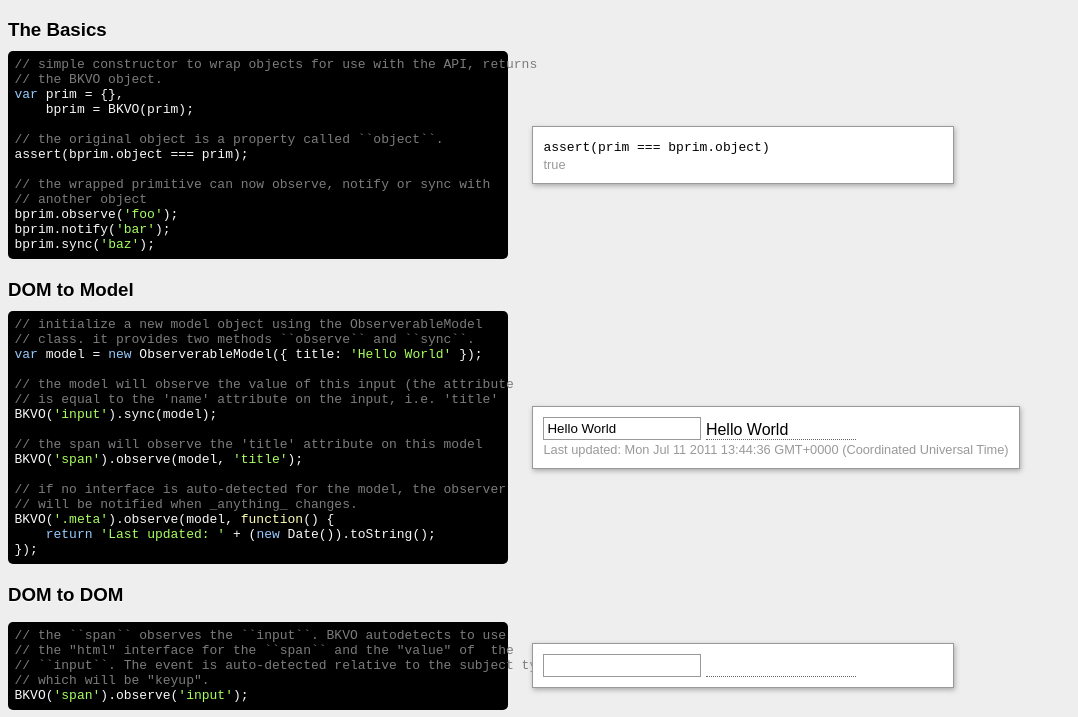
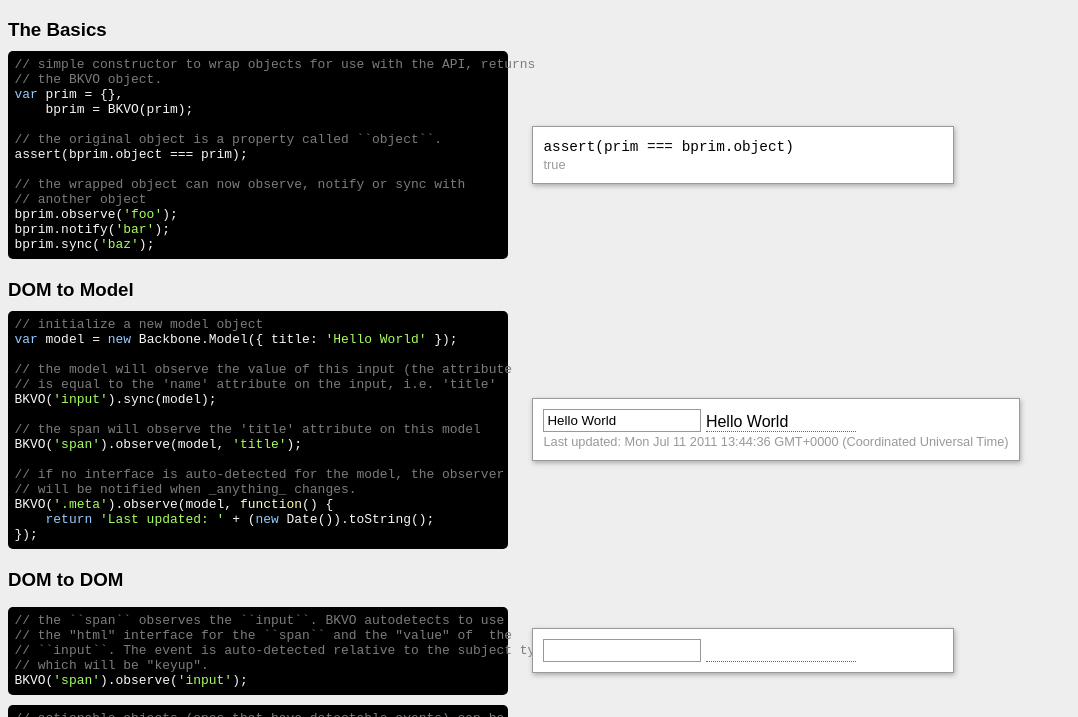
Before and after one commit to bruth/synapse, a plain HTML site: page examples/index.html in a window 1280 px wide. Shown: the part 61-778 px from the top of the page, without its empty margins (0-1078 px from the left). Drawn offline with Linux system fonts and the light colour scheme.

Commit message:
cleaned up a few things

```diff
--- a/examples/index.html
+++ b/examples/index.html
@@ -18,7 +18,8 @@
             }
 
             pre, code {
-                font-family: monospace;
+                font-family: 'm+ 1m', monospace;
+                font-size: 0.9em;
                 margin: 0;
             }
 
@@ -179,7 +180,7 @@ var prim = {},
 // the original object is a property called ``object``.
 assert(bprim.object === prim);
 
-// the wrapped primitive can now observe, notify or sync with
+// the wrapped object can now observe, notify or sync with
 // another object
 bprim.observe('foo');
 bprim.notify('bar');
@@ -198,9 +199,8 @@ bprim.sync('baz');
         <div class="example">
             <div>
 <pre class="javascript">
-<code>// initialize a new model object using the ObserverableModel
-// class. it provides two methods ``observe`` and ``sync``.
-var model = new ObserverableModel({ title: 'Hello World' });
+<code>// initialize a new model object
+var model = new Backbone.Model({ title: 'Hello World' });
 
 // the model will observe the value of this input (the attribute
 // is equal to the 'name' attribute on the input, i.e. 'title'
@@ -309,6 +309,8 @@ var bprim = BKVO({}).observe('input').notify('span', {
     interface: {'text': 'foo'},
     event: 'change'
 });
+
+// to emulate the trigger, we just set an interval for every 100ms
 setInterval(function() {
     bprim.object.trigger('change');
 }, 100);
```
